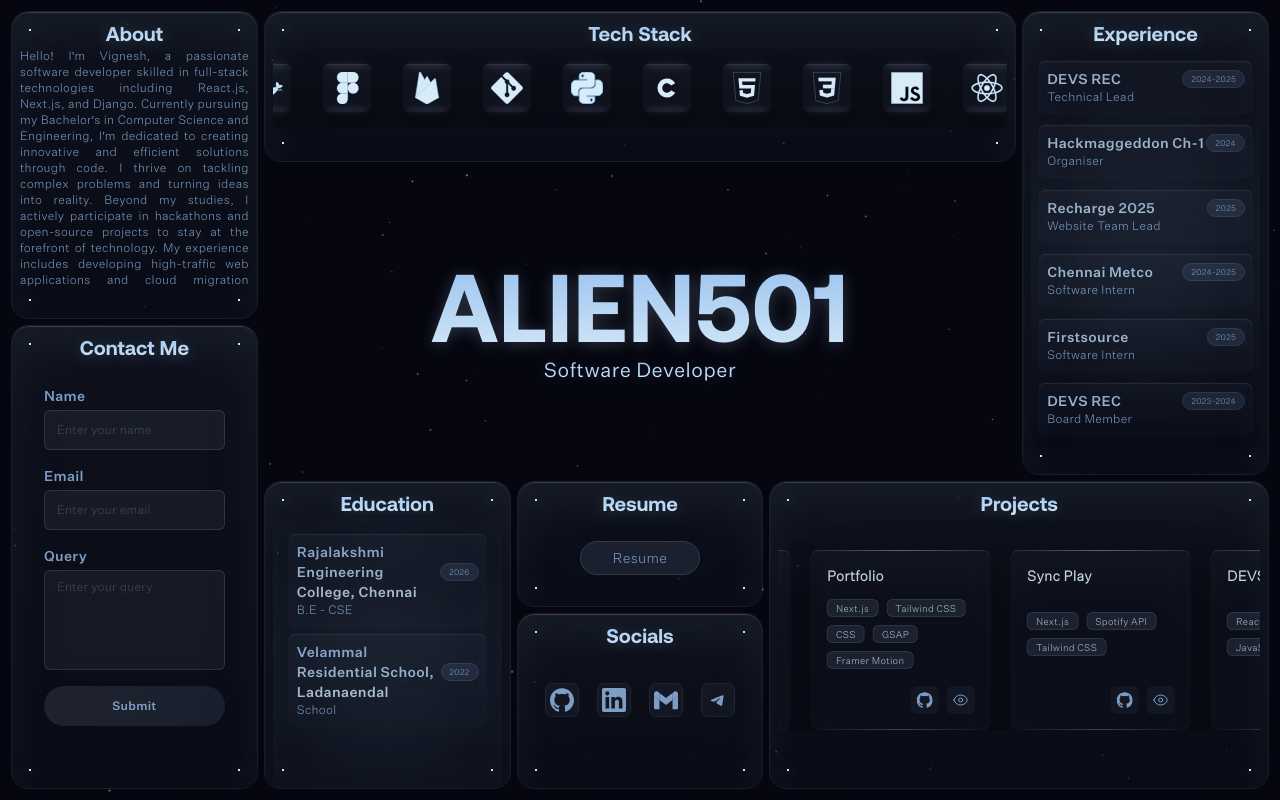
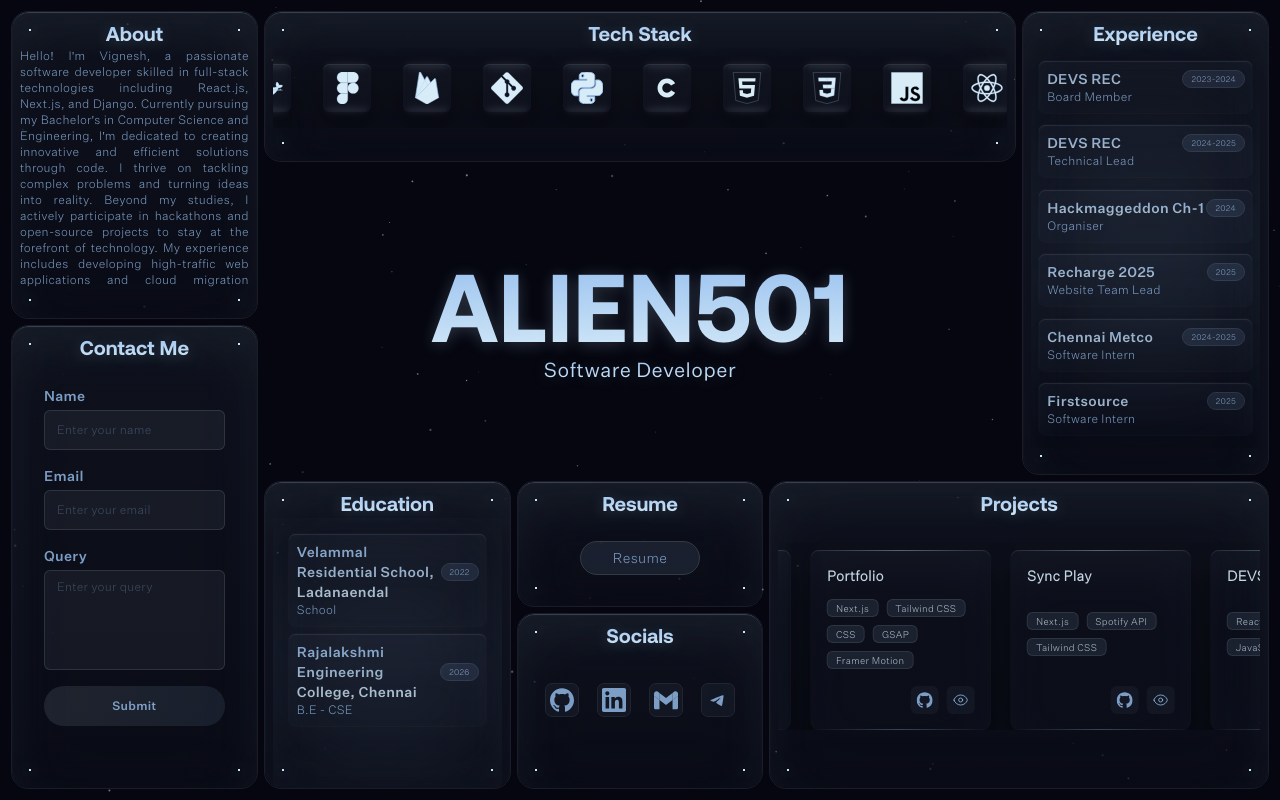
Before and after one commit to Alien501/portfolio-new, a Next.js app: page / in a window 1280 px wide. Built offline with nearby package versions, Linux system fonts and the light colour scheme.

Commit message:
Removed some animations

```diff
--- a/src/sections/Education.tsx
+++ b/src/sections/Education.tsx
@@ -1,7 +1,7 @@
 'use client'
 
 import { AnimatePresence, motion } from "framer-motion";
-import { useEffect, useState } from "react";
+// import { useEffect, useState } from "react";
 
 type EducationItem = {
     organisation: string,
@@ -53,32 +53,32 @@ const EducationCard = ({ organisation, role, tenure }: EducationItem) => {
 }
 
 export default function Education() {
-    const [expList, setExpList] = useState<EducationItem[]>([...experienceList]);
-    const [isHovering, setIsHovering] = useState(false);
+    // const [expList, setExpList] = useState<EducationItem[]>([...experienceList]);
+    // const [isHovering, setIsHovering] = useState(false);
 
-    useEffect(() => {
-        const intervalId = setInterval(() => {
-            if (!isHovering) {
-                setExpList(prevList => {
-                    const firstItem = prevList[0];
-                    return [...prevList.slice(1), firstItem];
-                });
-            }
-        }, 3000);
+    // useEffect(() => {
+    //     const intervalId = setInterval(() => {
+    //         if (!isHovering) {
+    //             setExpList(prevList => {
+    //                 const firstItem = prevList[0];
+    //                 return [...prevList.slice(1), firstItem];
+    //             });
+    //         }
+    //     }, 3000);
 
-        return () => clearInterval(intervalId);
-    }, [isHovering]);
+    //     return () => clearInterval(intervalId);
+    // }, [isHovering]);
 
     return (
         <div
             className="relative h-[300px] overflow-y-scroll thin-scrollbar"
-            onMouseEnter={() => setIsHovering(true)}
-            onMouseLeave={() => setIsHovering(false)}
+            // onMouseEnter={() => setIsHovering(true)}
+            // onMouseLeave={() => setIsHovering(false)}
         >
             <span className="absolute z-0 w-64 h-64 rounded-full left-1/2 top-1/2 -translate-x-1/2 -translate-y-1/2 bg-primary-dark/10 blur-3xl"></span>
             <div className="space-y-2 relative z-10 flex flex-col h-full p-4">
                 <AnimatePresence initial={false}>
-                    {expList.map((experience) => (
+                    {experienceList.map((experience) => (
                         <motion.div key={`${experience.organisation}-${experience.tenure}`}
                             layout
                             transition={{
--- a/src/sections/Experience.tsx
+++ b/src/sections/Experience.tsx
@@ -1,7 +1,7 @@
 'use client'
 
 import { AnimatePresence, motion } from "framer-motion";
-import { useEffect, useState } from "react";
+import { useState } from "react";
 import { useMeasure } from "react-use";
 
 type ExperienceItem = {
@@ -111,39 +111,40 @@ const ExperienceCard = ({ organisation, role, tenure, description }: ExperienceI
 }
 
 export default function Experience() {
-    const [expList, setExpList] = useState<ExperienceItem[]>([...experienceList]);
-    const [isHovering, setIsHovering] = useState(false);
+    // const [expList, setExpList] = useState<ExperienceItem[]>([...experienceList]);
+    // const [isHovering, setIsHovering] = useState(false);
 
-    useEffect(() => {
-        const intervalId = setInterval(() => {
-            if (!isHovering) {
-                setExpList(prevList => {
-                    const firstItem = prevList[0];
-                    return [...prevList.slice(1), firstItem];
-                });
-            }
-        }, 3000);
+    // useEffect(() => {
+    //     const intervalId = setInterval(() => {
+    //         if (!isHovering) {
+    //             setExpList(prevList => {
+    //                 const firstItem = prevList[0];
+    //                 return [...prevList.slice(1), firstItem];
+    //             });
+    //         }
+    //     }, 3000);
 
-        return () => clearInterval(intervalId);
-    }, [isHovering]);
+    //     return () => clearInterval(intervalId);
+    // }, [isHovering]);
 
     return (
         <div
             className="relative h-[400px] overflow-x-hidden overflow-y-scroll thin-scrollbar"
-            onMouseEnter={() => setIsHovering(true)}
-            onMouseLeave={() => setIsHovering(false)}
+            // onMouseEnter={() => setIsHovering(true)}
+            // onMouseLeave={() => setIsHovering(false)}
         >
             <span className="absolute z-0 w-64 h-64 rounded-full left-1/2 top-1/2 -translate-x-1/2 -translate-y-1/2 bg-primary-dark/10 blur-3xl"></span>
             <div className="space-y-2 relative z-10 flex flex-col justify-evenly h-full p-2">
                 {/* <AnimatePresence initial={false}> */}
-                    {expList.map((experience) => (
+                    {experienceList.map((experience) => (
                         <motion.div key={`${experience.organisation}-${experience.tenure}`}
                             layout
                             transition={{
                                 type: 'spring',
                                 stiffness: 300,
                                 damping: 30,
-                                duration: .3
+                                duration: .3,
+                                staggerChildren: 1
                             }}
                         >
                             <div
```
